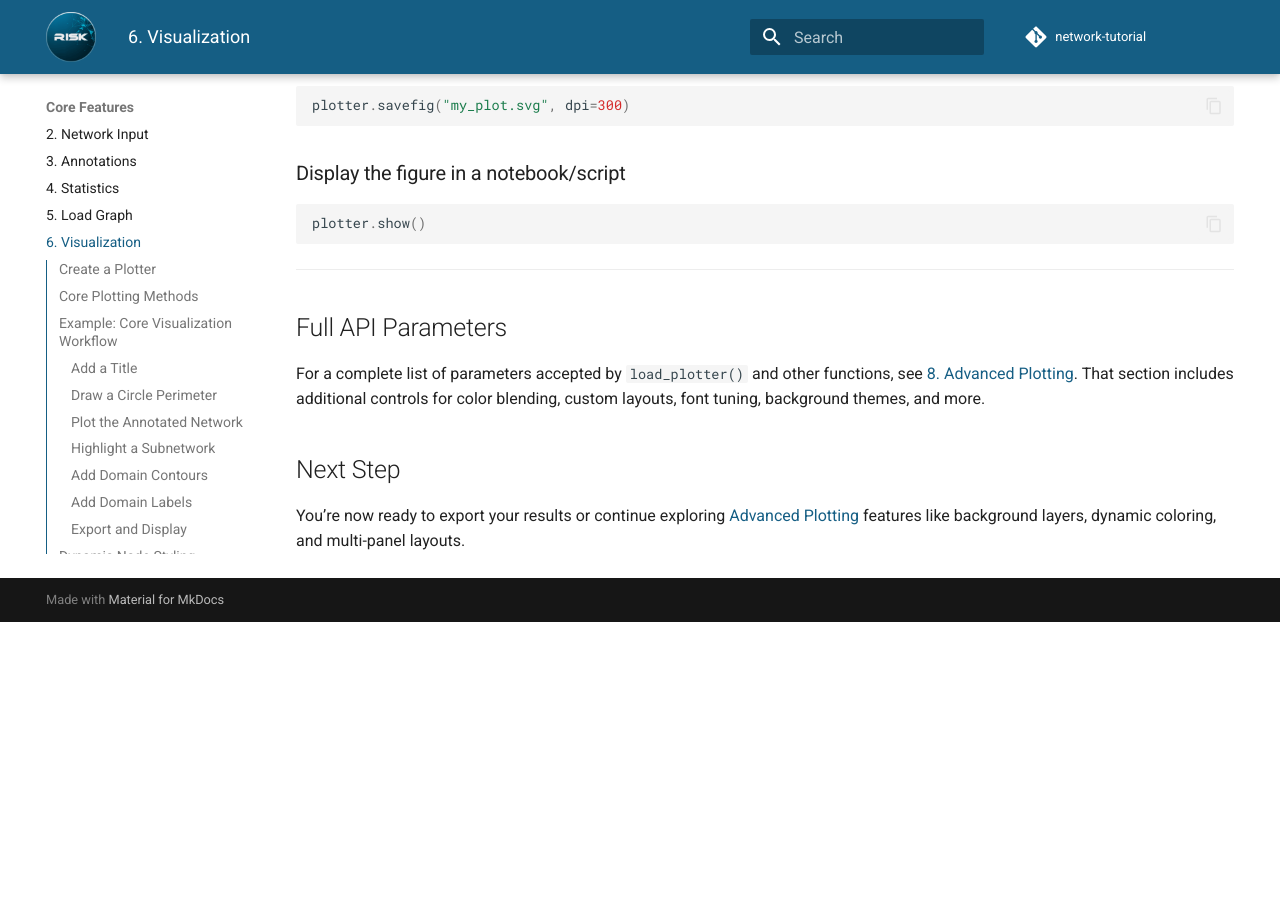
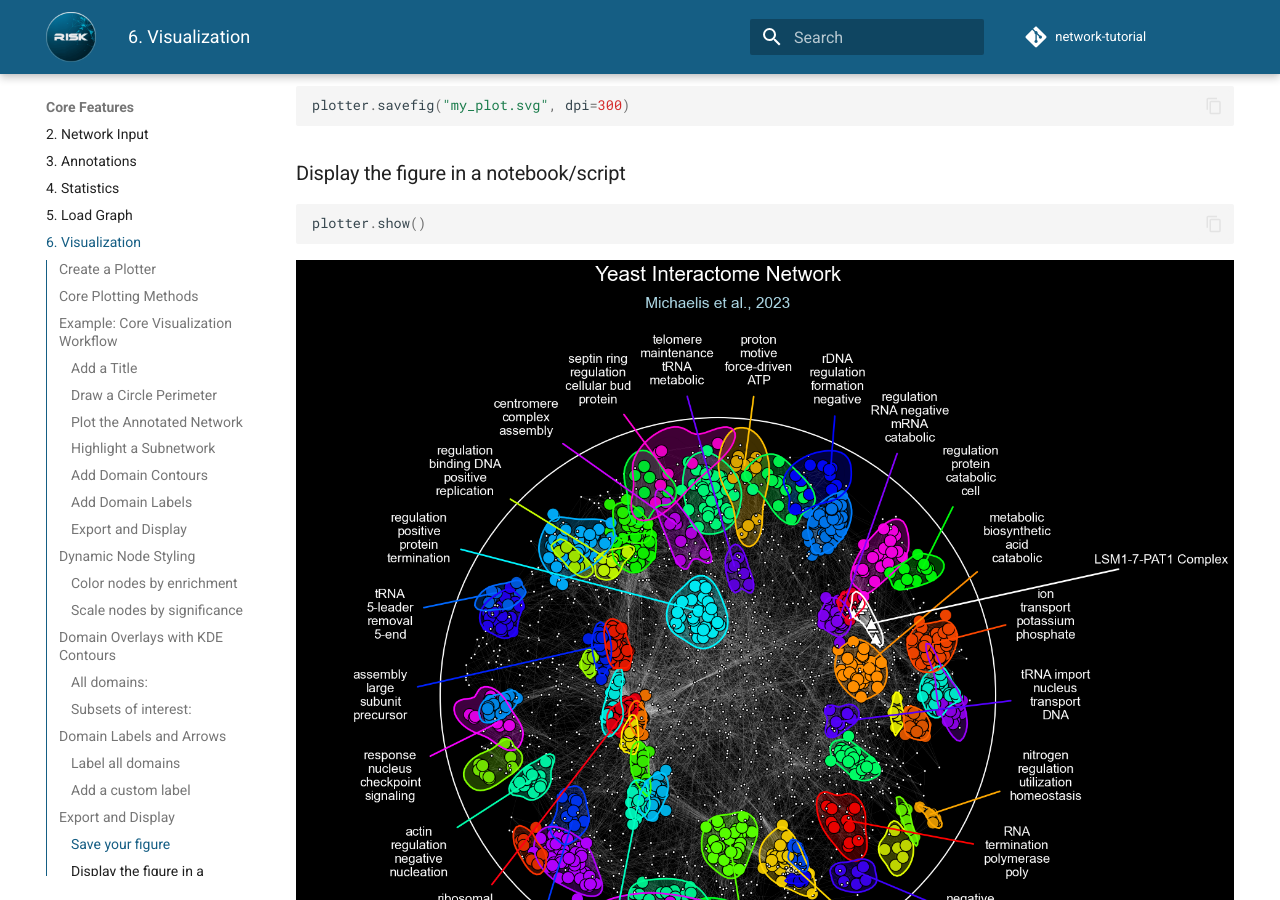
Before and after one commit to riskportal/network-tutorial, an MkDocs documentation site: the page built from docs/6_visualization.md, in a window 1280 px wide and 900 px high, scrolled down 5991 px. Built offline with MkDocs 1.6.1 and Material for MkDocs 9.7.7, drawn with Linux system fonts in a browser that asks for light colours; comment, search, counter and statistics services are not loaded; before the commit the page ends 6613 px from its top, so only the background shows below that.

Commit message:
add images

````diff
--- a/docs/6_visualization.md
+++ b/docs/6_visualization.md
@@ -283,6 +283,8 @@ plotter.savefig("my_plot.svg", dpi=300)
 plotter.show()
 ```
 
+![GO BP PPI Network](images/go_bp_annotated.png)
+
 ---
 
 ## Full API Parameters
````
Also changed, not shown: docs/images/go_bp_annotated.png (added), docs/images/party_date_hub.png (added).
